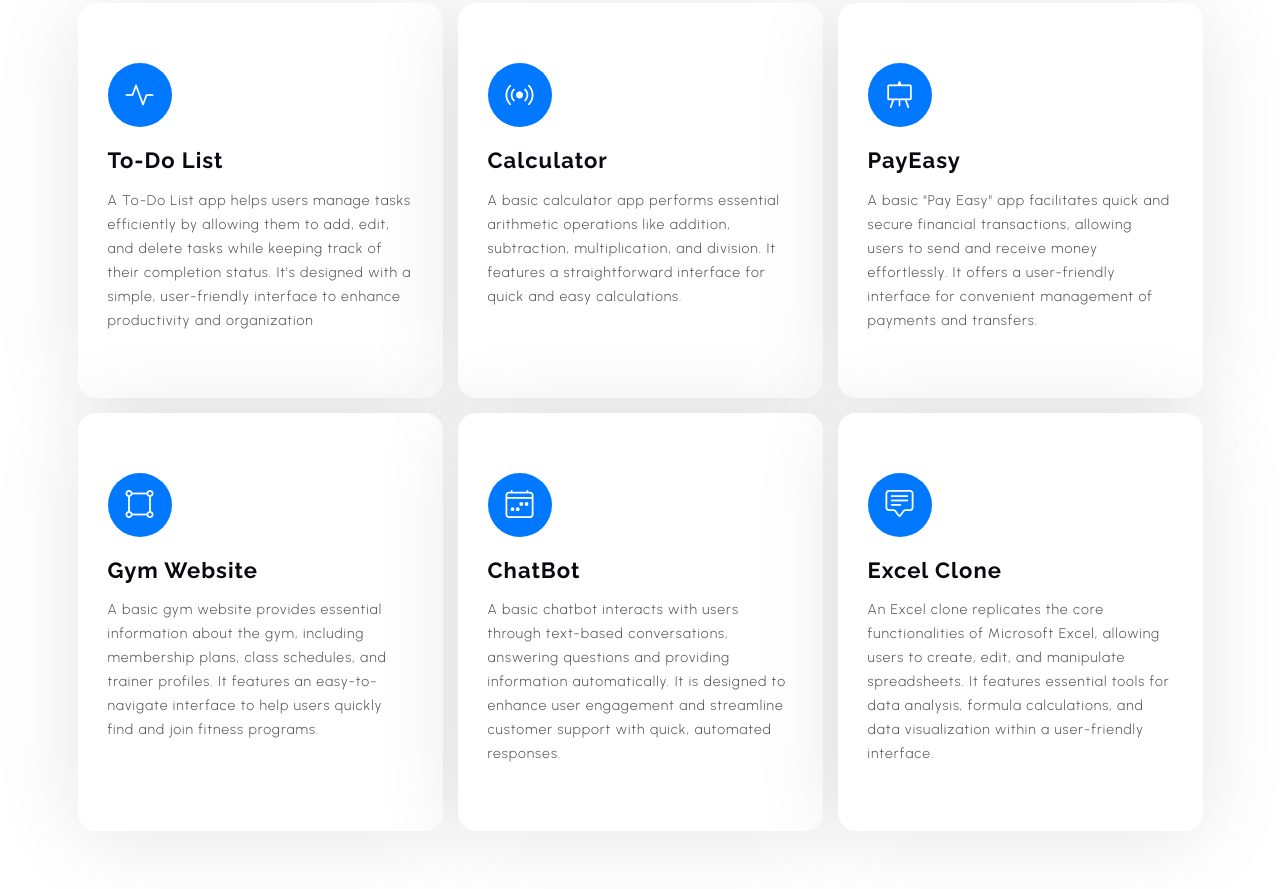
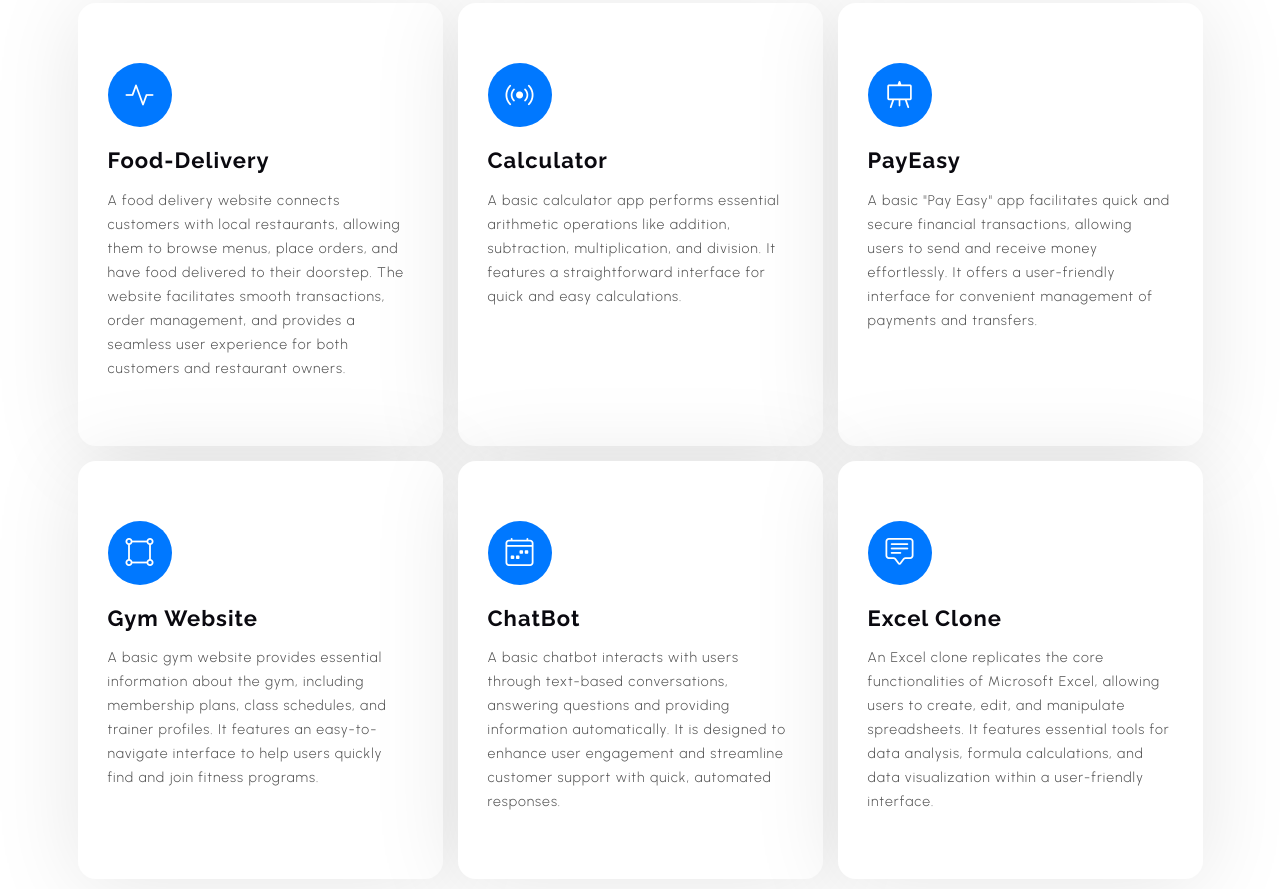
Before and after one commit to himanshudixit2002/Portfolio, a plain HTML site: page index.html in a window 1280 px wide. Shown: the part 2848-3737 px from the top of the page. Drawn offline with Linux system fonts and the light colour scheme.

Commit message:
Update index.html

```diff
--- a/index.html
+++ b/index.html
@@ -333,11 +333,11 @@
                 <div class="icon">
                   <i class="bi bi-activity"></i>
                 </div>
-                <a href="https://himanshudixit2002.github.io/To-Do/"  class="stretched-link">
-                  <h3>To-Do List</h3>
+                <a href="https://food-del-frontend-supd.onrender.com"  class="stretched-link">
+                  <h3>Food-Delivery</h3>
                 </a>
                 <p>
-                  A To-Do List app helps users manage tasks efficiently by allowing them to add, edit, and delete tasks while keeping track of their completion status. It's designed with a simple, user-friendly interface to enhance productivity and organization
+                  A food delivery website connects customers with local restaurants, allowing them to browse menus, place orders, and have food delivered to their doorstep. The website facilitates smooth transactions, order management, and provides a seamless user experience for both customers and restaurant owners.
                 </p>
               </div>
             </div>
```
